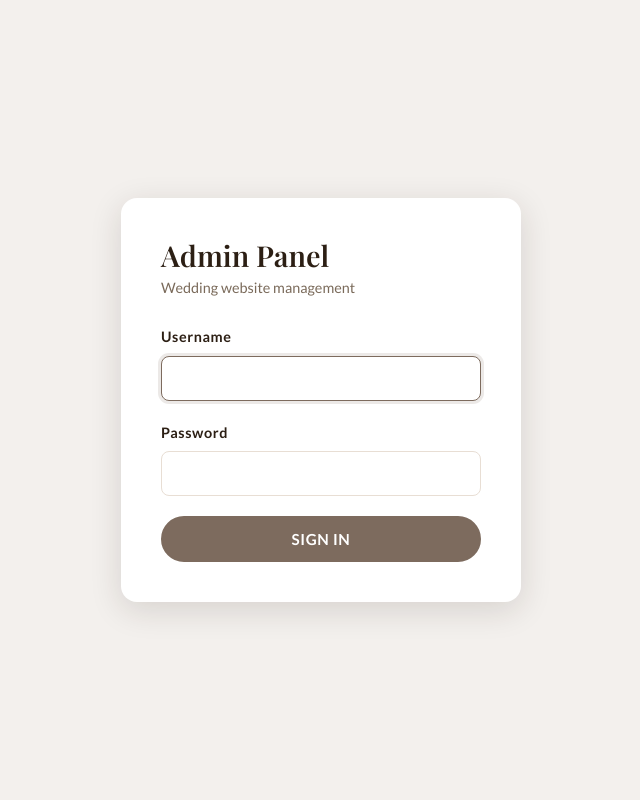
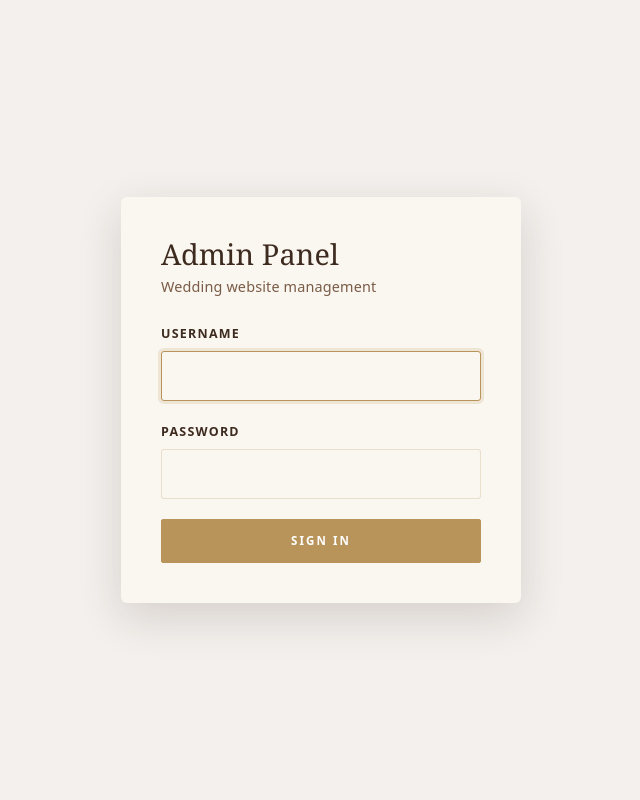
Before and after one commit to sharkboy2901/wedding-website, a Node server app: page /admin/login in a window 1280 px wide. Shown: the whole page, without its empty margins (319-959 px from the left). Run offline with Node 20, Linux system fonts and the light colour scheme.

Commit message:
Redesign: unify inner pages with the homepage's editorial aesthetic
Bring the gallery, upload, livestream and error pages into the same
refined visual language as the homepage so the site reads as one
cohesive design instead of two:

- Adopt the homepage palette (cream/warm-white/brown/gold/olive) and
  typography (Cormorant Garamond + Montserrat) as shared design tokens
- Refined gold buttons, sharper editorial corners and softer shadows
- Translucent header with a gold serif wordmark and uppercase nav links
- Italic serif page titles with a gold rule, refined forms with gold
  focus states, and elegant serif gallery captions/empty states

CSS-only changes plus the font load; all classes, IDs and behaviour
are unchanged.

```diff
--- a/public/css/styles.css
+++ b/public/css/styles.css
@@ -5,28 +5,41 @@
 
 /* ── CSS Custom Properties ─────────────────────────────────────────────────── */
 :root {
-  --color-bg:        #FDFAF5;
-  --color-surface:   #FFFFFF;
-  --color-primary:   #7D6B5E;
-  --color-secondary: #BFA98B;
-  --color-accent:    #C9A5A5;
-  --color-text:      #2C1F14;
-  --color-text-muted:#7A6A5A;
-  --color-border:    #E8DED4;
-  --color-light:     #F5EDE0;
+  /* Editorial palette — shared with the homepage for a single, cohesive look */
+  --cream:       #F5EDE0;
+  --cream-dark:  #ECDECE;
+  --warm-white:  #FAF6F0;
+  --brown:       #3D2B1F;
+  --brown-light: #7A5C47;
+  --gold:        #B8945A;
+  --gold-dark:   #A07A42;
+  --gold-soft:   rgba(184, 148, 90, 0.24);
+  --olive:       #5C6E3E;
+
+  /* Semantic tokens mapped onto the editorial palette */
+  --color-bg:        var(--cream);
+  --color-surface:   var(--warm-white);
+  --color-primary:   var(--gold);
+  --color-secondary: var(--olive);
+  --color-accent:    var(--gold);
+  --color-text:      var(--brown);
+  --color-text-muted:var(--brown-light);
+  --color-border:    var(--gold-soft);
+  --color-light:     var(--cream);
+  --color-cream:     var(--cream);
   --color-success:   #4A7C59;
   --color-error:     #A63232;
   --color-warning:   #916B00;
 
-  --font-serif: 'Playfair Display', Georgia, serif;
-  --font-sans:  'Lato', system-ui, -apple-system, sans-serif;
-
-  --radius:    8px;
-  --radius-lg: 16px;
-  --shadow:    0 2px 12px rgba(44, 31, 20, 0.08);
-  --shadow-lg: 0 8px 32px rgba(44, 31, 20, 0.14);
-
-  --header-h: 64px;
+  --font-serif: 'Cormorant Garamond', Georgia, serif;
+  --font-sans:  'Montserrat', system-ui, -apple-system, sans-serif;
+
+  --radius:    3px;
+  --radius-lg: 6px;
+  --shadow:    0 4px 20px rgba(61, 43, 31, 0.10);
+  --shadow-lg: 0 14px 44px rgba(61, 43, 31, 0.16);
+
+  --header-h: 68px;
   --max-w:    1100px;
   --narrow-w: 680px;
 }
@@ -45,7 +58,8 @@ body {
   color: var(--color-text);
   font-family: var(--font-sans);
   font-weight: 400;
-  line-height: 1.7;
+  line-height: 1.75;
+  letter-spacing: 0.01em;
   min-height: 100vh;
   display: flex;
   flex-direction: column;
@@ -61,25 +75,26 @@ img {
 }
 
 a {
-  color: var(--color-primary);
+  color: var(--gold-dark);
   text-decoration: underline;
   text-underline-offset: 3px;
-}
-a:hover { opacity: 0.8; }
+  transition: color 0.2s ease;
+}
+a:hover { color: var(--gold); opacity: 1; }
 
 ul { list-style: none; }
 
 /* ── Typography ──────────────────────────────────────────────────────────────── */
 h1, h2, h3, h4 {
   font-family: var(--font-serif);
-  line-height: 1.2;
+  line-height: 1.15;
   color: var(--color-text);
-  font-weight: 600;
-}
-
-h1 { font-size: clamp(1.8rem, 5vw, 3rem); }
-h2 { font-size: clamp(1.4rem, 3.5vw, 2rem); }
-h3 { font-size: clamp(1.1rem, 2.5vw, 1.4rem); }
+  font-weight: 500;
+}
+
+h1 { font-size: clamp(2.4rem, 6vw, 4rem); font-weight: 400; }
+h2 { font-size: clamp(1.8rem, 4vw, 2.6rem); }
+h3 { font-size: clamp(1.2rem, 2.5vw, 1.5rem); }
 
 p { margin-bottom: 1rem; }
 p:last-child { margin-bottom: 0; }
@@ -100,43 +115,46 @@ p:last-child { margin-bottom: 0; }
   display: inline-flex;
   align-items: center;
   justify-content: center;
-  gap: 0.4rem;
-  padding: 0.75rem 1.75rem;
-  border-radius: 50px;
-  border: 2px solid transparent;
+  gap: 0.5rem;
+  padding: 0.85rem 2.25rem;
+  border-radius: 2px;
+  border: 1.5px solid transparent;
   font-family: var(--font-sans);
-  font-size: 0.95rem;
-  font-weight: 700;
-  letter-spacing: 0.04em;
+  font-size: 0.72rem;
+  font-weight: 600;
+  letter-spacing: 0.18em;
   text-transform: uppercase;
   text-decoration: none;
   cursor: pointer;
-  transition: all 0.2s ease;
+  transition: background 0.25s ease, color 0.25s ease, border-color 0.25s ease, transform 0.2s ease, box-shadow 0.25s ease;
   min-height: 44px; /* accessibility tap target */
   white-space: nowrap;
 }
 
 .btn-primary {
-  background: var(--color-primary);
+  background: var(--gold);
   color: #fff;
-  border-color: var(--color-primary);
+  border-color: var(--gold);
 }
 .btn-primary:hover {
-  background: var(--color-text);
-  border-color: var(--color-text);
+  background: var(--gold-dark);
+  border-color: var(--gold-dark);
   color: #fff;
   opacity: 1;
+  transform: translateY(-2px);
+  box-shadow: 0 8px 22px rgba(184, 148, 90, 0.3);
 }
 
 .btn-secondary {
   background: transparent;
-  color: var(--color-primary);
-  border-color: var(--color-primary);
+  color: var(--gold-dark);
+  border-color: var(--gold);
 }
 .btn-secondary:hover {
-  background: var(--color-primary);
+  background: var(--gold);
   color: #fff;
   opacity: 1;
+  transform: translateY(-2px);
 }
 
 .btn--full { width: 100%; }
@@ -540,10 +591,11 @@ p:last-child { margin-bottom: 0; }
 .form-group { display: flex; flex-direction: column; gap: 0.4rem; }
 
 .form-label {
-  font-size: 0.9rem;
-  font-weight: 700;
+  font-size: 0.78rem;
+  font-weight: 600;
   color: var(--color-text);
-  letter-spacing: 0.04em;
+  letter-spacing: 0.1em;
+  text-transform: uppercase;
 }
 
 .required { color: var(--color-error); }
@@ -551,7 +603,7 @@ p:last-child { margin-bottom: 0; }
 
 .form-input, .form-textarea {
   width: 100%;
-  padding: 0.75rem 1rem;
+  padding: 0.8rem 1rem;
   border: 1.5px solid var(--color-border);
   border-radius: var(--radius);
   background: var(--color-surface);
@@ -561,10 +613,14 @@ p:last-child { margin-bottom: 0; }
   transition: border-color 0.15s, box-shadow 0.15s;
   min-height: 44px;
 }
+.form-input::placeholder, .form-textarea::placeholder {
+  color: var(--brown-light);
+  opacity: 0.55;
+}
 .form-input:focus, .form-textarea:focus {
   outline: none;
-  border-color: var(--color-primary);
-  box-shadow: 0 0 0 3px rgba(125, 107, 94, 0.15);
+  border-color: var(--gold);
+  box-shadow: 0 0 0 3px rgba(184, 148, 90, 0.18);
 }
 .form-input--narrow { width: auto; max-width: 120px; }
 .form-textarea { resize: vertical; min-height: 100px; }
--- a/views/partials/head.ejs
+++ b/views/partials/head.ejs
@@ -9,7 +9,7 @@
   <meta name="robots" content="noindex, nofollow">
   <link rel="preconnect" href="https://fonts.googleapis.com">
   <link rel="preconnect" href="https://fonts.gstatic.com" crossorigin>
-  <link href="https://fonts.googleapis.com/css2?family=Playfair+Display:ital,wght@0,400;0,600;1,400&family=Lato:wght@300;400;700&display=swap" rel="stylesheet">
+  <link href="https://fonts.googleapis.com/css2?family=Cormorant+Garamond:ital,wght@0,300;0,400;0,500;0,600;1,300;1,400;1,500&family=Montserrat:wght@300;400;500;600;700&display=swap" rel="stylesheet">
   <link rel="stylesheet" href="/css/styles.css">
 </head>
 <body>
```
Also changed, not shown: other parts of public/css/styles.css (+86 -28 lines).
